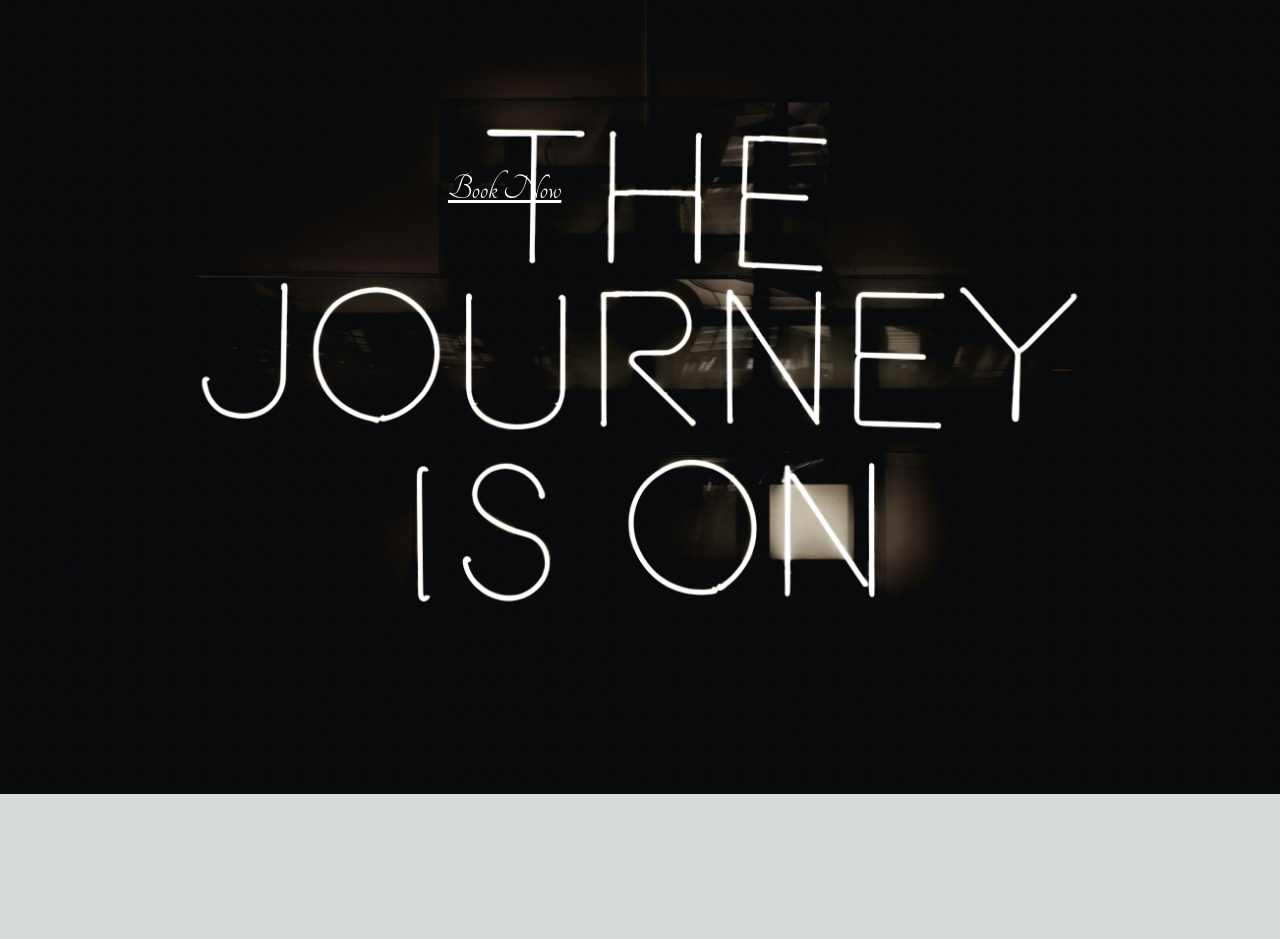
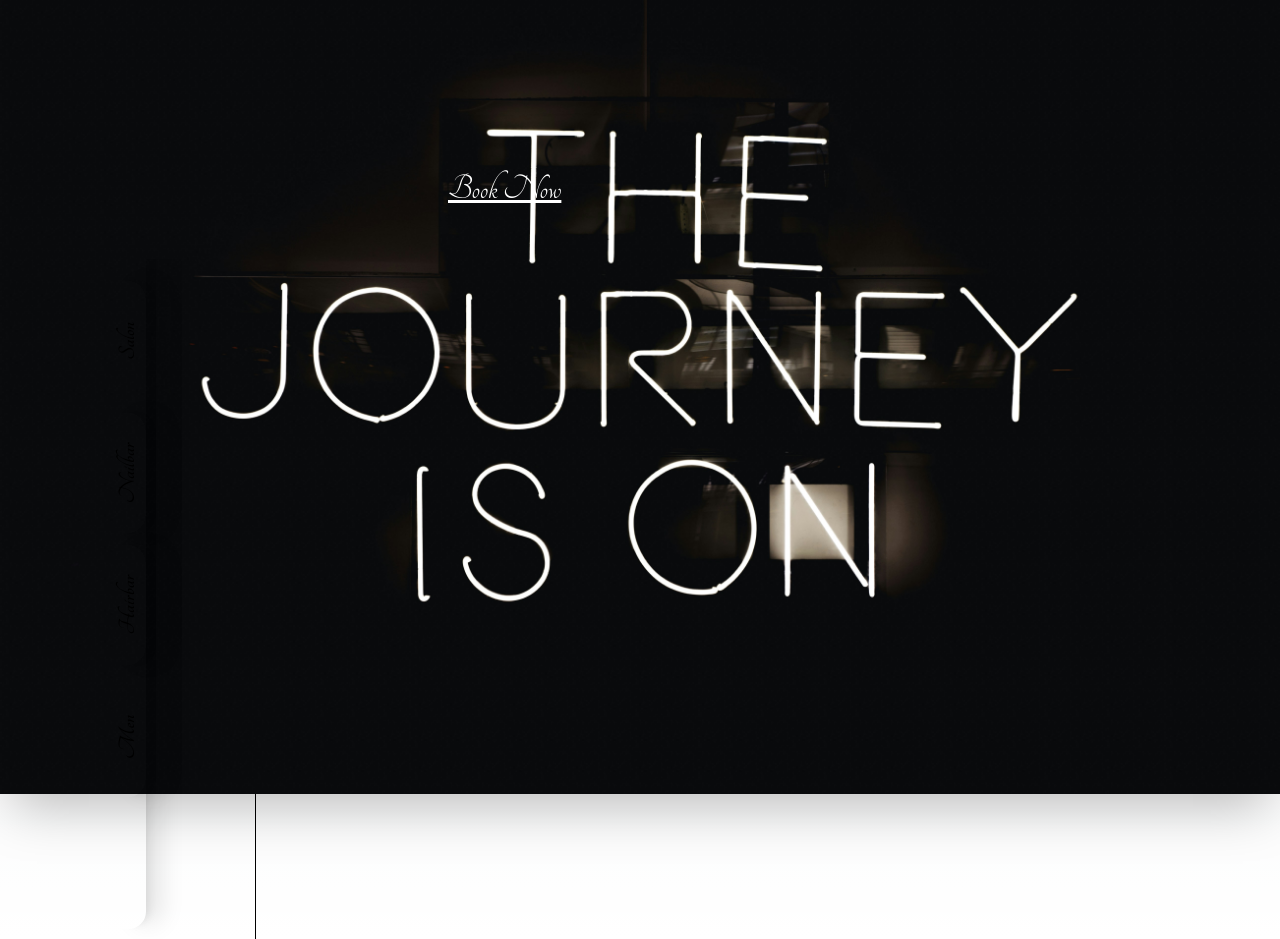
Before and after one commit to enock-chi/theparlour, a Next.js app: page / in a window 1280 px wide. Shown: the part 932-1871 px from the top of the page. Before the commit the page ends 1726 px from the top, so only its background shows below. Built offline with nearby package versions, Linux system fonts and the light colour scheme.

Commit message:
page update

```diff
--- a/app/layout.js
+++ b/app/layout.js
@@ -7,7 +7,7 @@ const inter = Tangerine({ subsets: ["latin"], weight: ['400', '700']});
 
 export const metadata = {
   title: "Tamia's Beauty Parlour",
-  description: "Elevate your senses, embrace serenity, and unlock the radiant beauty the lies within;)",
+  description: "Elevate your senses, embrace serenity, and unlock the radiant beauty the lies within ;)",
 };
 
 export default function RootLayout({ children }) {
--- a/app/page.js
+++ b/app/page.js
@@ -1,6 +1,7 @@
 import Image from "next/image";
 import banner from '../public/images/IMG_8831.png'
 import { Welcoming } from "@/section/Welcoming"
+import SelfCare from "@/section/SelfCare";
 
 export default function Home() {
   return (
@@ -16,6 +17,7 @@ export default function Home() {
         <Image alt='banner' src={banner} className=" right-[1vh]" />
       </div>
       <Welcoming />
+      <SelfCare />
     </div>
   );
 }
--- a/components/Navbar.jsx
+++ b/components/Navbar.jsx
@@ -3,7 +3,6 @@
 import React, {useState} from 'react'
 import Image from 'next/image'
 import Drawer from './Drawer'
-import "bootstrap-icons/font/bootstrap-icons.css";
 import logo from "../public/images/IMG_7066.jpg"
 
 export const Navbar = () => {
@@ -15,12 +14,12 @@ export const Navbar = () => {
     };
 
   return (
-    <div className='fixed z-50 flex justify-center items-center w-full h-[13vh]'>
+    <div className='fixed z-50 flex justify-center items-center w-screen h-[13vh]'>
       <div className='w-[95vw] flex items-center h-[8vh] bg-white rounded-2xl '>
-          <div className='w-1/2 pl-[2vw]'>
+          <div className='w-[47vw] pl-[2vw]'>
             <Image alt='logo' src={logo} className='w-[60px] h-[50px] rounded-full'/>
           </div>
-          <div className='w-1/2 h-[2vh] flex justify-center pr-[3vw]'>
+          <div className='w-[47vw] h-[2vh] flex justify-center pr-[3vw]'>
              { isMobileMenuOpen ?
                 <i className="bi bi-menu-button-wide text-pink-500 text-[1.5rem] ml-auto" onClick={toggleMobileMenu}></i>
                 :
--- /dev/null
+++ b/section/SelfCare.jsx
@@ -0,0 +1,23 @@
+import React from 'react'
+import selfcare from '@/temp/selfcare'
+import Link from 'next/link'
+
+const SelfCare = () => {
+  return (
+    <div className='w-full h-auto flex flex-col justify-center'>
+        <hr className='w-full border-black'></hr>
+        <div className='flex w-full h-auto'>
+          <div className='group w-[20vw] h-[85vh] border-r border-black flex flex-col items-center pt-[8vh] space-y-[12vh] overflow-hidden'>
+            {selfcare.map((item,i) => (
+              <Link key={i} className='text-black w-[30vw] text-center text-[1.5rem] font-extrabold rotate-[-90deg] hover:border border-black rounded-[1.1rem] shadow-xl ' href={'#'}>{item.name}</Link>
+            ))}
+          </div>
+          <div className='w-[80vw] h-[85vh] '>
+          </div>
+        </div>
+
+    </div>
+  )
+}
+
+export default SelfCare
--- a/section/Welcoming.jsx
+++ b/section/Welcoming.jsx
@@ -1,19 +1,18 @@
 import React from 'react'
 import Image from 'next/image'
-import imge from "../public/images/IMG_7057.png"
 import bookingImg from "../public/images/IMG7056.jpg"
 import Link from 'next/link'
 
 
 export const Welcoming = () => {
   return (
-    <div className='w-full h-screen flex flex-col items-center'>
+    <div className='w-full h-[60vh] flex flex-col items-center'>
         <hr className='border border-black border-[0.1px] w-full' />
         <div className='w-full flex items-center justify-center pt-[2vh] pb-[2vh]'>
           <div className='w-[80vw] h-auto border-r border-black'>
               <h1 className='text-center text-black text-[2.2rem] font-extrabold'>Welcome to my Parlour </h1>
               <h2 className='text-pink-500 text-center font-bold text-[1.5rem]'>
-                  <span className='text-teal-600'>Discover</span> the essence of bliss
+                  <span className='text-teal-600'>Discover</span> <span className='text-pink-600'>the</span> essence of bliss
               </h2>
               <p className='text-black text-center mx-auto w-[70vw] text-[1.3rem]'>
                   Elevate your senses, embrace serenity, and unlock the radiant beauty the lies within
--- /dev/null
+++ b/temp/selfcare.js
@@ -0,0 +1,8 @@
+const selfcare = [
+  { name: 'Salon', link: '/' },
+  { name: 'Nailbar', link: '/' },
+  { name: 'Hairbar', link: '/about' },
+  { name: 'Men', link: '/services' }
+];
+
+export default selfcare;
```
